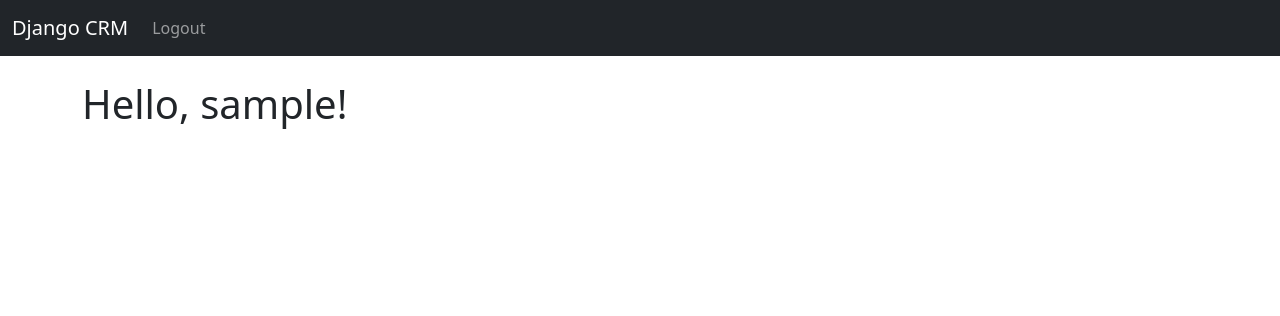
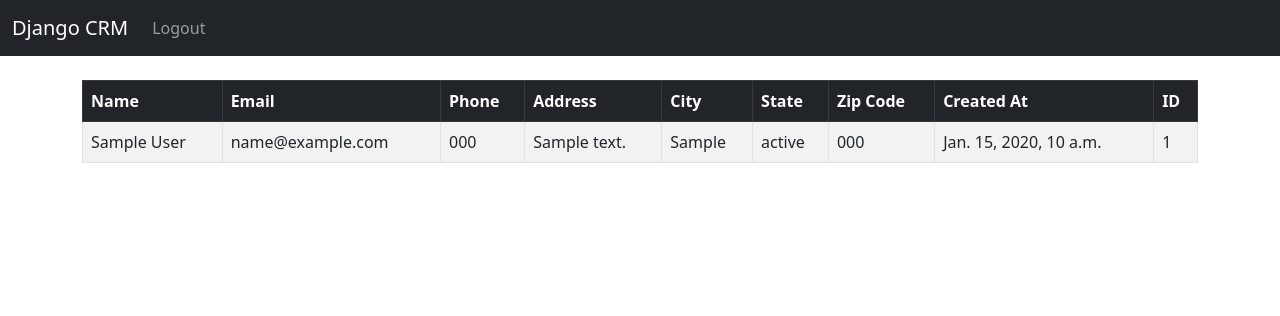
Before and after one commit to Wachira-Dickson/Django_CRM, a Django app: template website/templates/home.html in a window 1280 px wide. Shown: the top 316 px of the page. Run offline with Django 5.2, Linux system fonts and the light colour scheme; the template is opened without the code that fills it: values that come from a table or form of the project are taken from there, others are empty; a user stored in the database is signed in; tables that the repository leaves empty hold one stand-in row (values such as "Sample post"); parts of the project's set-up code (start-up, migrations or seed data) failed here and were passed over.

Commit message:
Create a table and view the records

```diff
--- a/website/templates/home.html
+++ b/website/templates/home.html
@@ -2,19 +2,51 @@
 
 {% block content %}
 
-<div class="col-md-6 offset-md-3"></div>
 
 {% if user.is_authenticated %}
 
-<h1>Hello, {{ user.username }}!</h1>
+
+<table class="table table-striped table-hover table-bordered">
+  <thead class="table-dark">
+    <tr>
+      <th scope="col">Name</th>
+      <th scope="col">Email</th>
+      <th scope="col">Phone</th>
+      <th scope="col">Address</th>
+      <th scope="col">City</th>
+      <th scope="col">State</th>
+      <th scope="col">Zip Code</th>
+      <th scope="col">Created At</th>
+      <th scope="col">ID</th>
+    </tr>
+  </thead>
+  <tbody>
+    {% if records %}
+      {% for record in records %}
+    <tr>
+      <td>{{ record.first_name }}
+      {{ record.last_name }}</td>
+      <td>{{ record.email }}</td>
+      <td>{{ record.phone }}</td>
+      <td>{{ record.address }}</td>
+      <td>{{ record.city }}</td>
+      <td>{{ record.state }}</td>
+      <td>{{ record.zip_code }}</td>
+      <td>{{ record.created_at }}</td>
+      <td>{{ record.id }}</td>
+    </tr>
+     {% endfor %}
+    {% endif %}
+  </tbody>
+</table>
 
 {% else %}
-<h1>Login!</h1>
+
+<h1>Login</h1>
 <br/>
 
 <form method="POST" action="{% url 'home' %}">
     {% csrf_token %}
-  <form>
   <div class="mb-3">
     <input type="text" class="form-control"  name="username" placeholder="Username" required>
   </div>
@@ -24,7 +56,6 @@
   </div>
   <button type="submit" class="btn btn-secondary">Login</button>
 </form>
-</form>
 
 {% endif %}
 
--- a/website/urls.py
+++ b/website/urls.py
@@ -6,4 +6,5 @@ urlpatterns = [
     #path('login/', views.login_user, name='login'),
     path('logout/', views.logout_user, name='logout'),
     path('register/', views.register_user, name='register')
+    path('record/<int: pk>', views.customer_record, name='record')
 ]
```
Also changed, not shown: website/views.py (+13 -1 lines).
